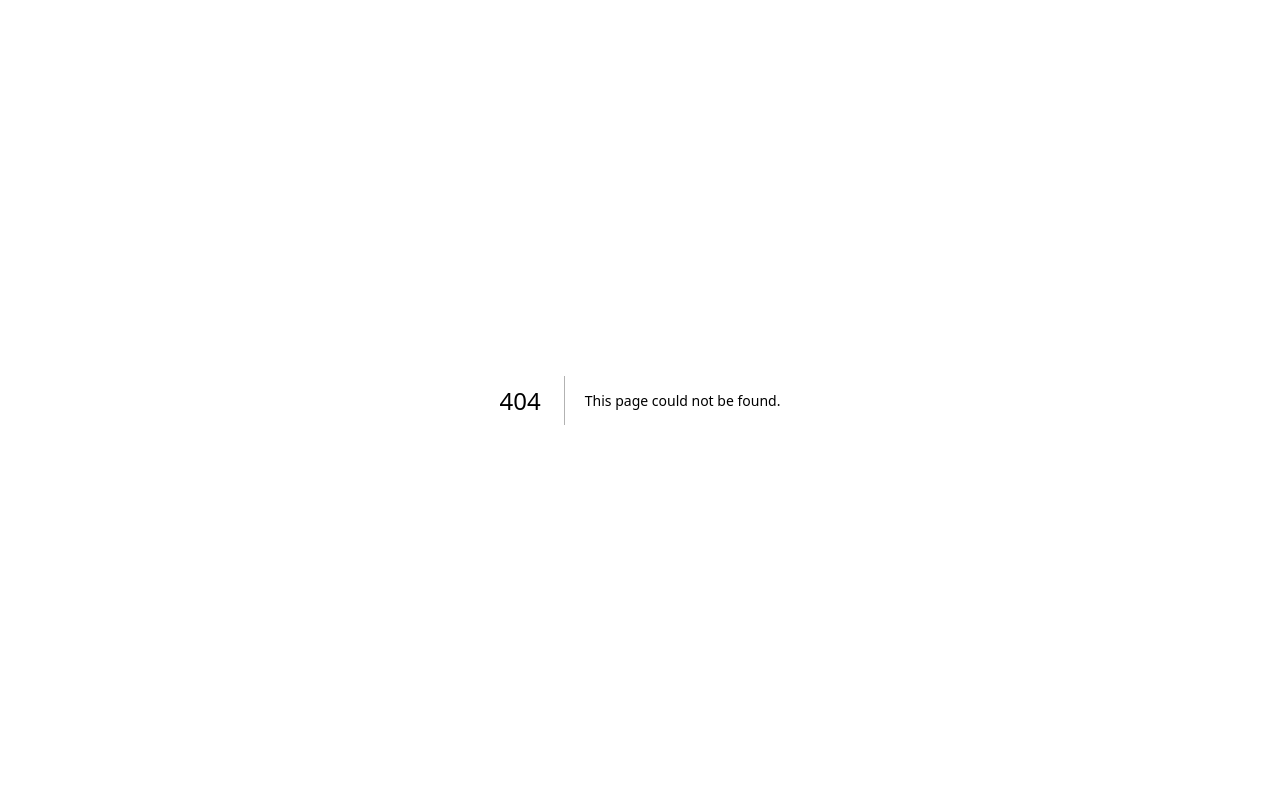
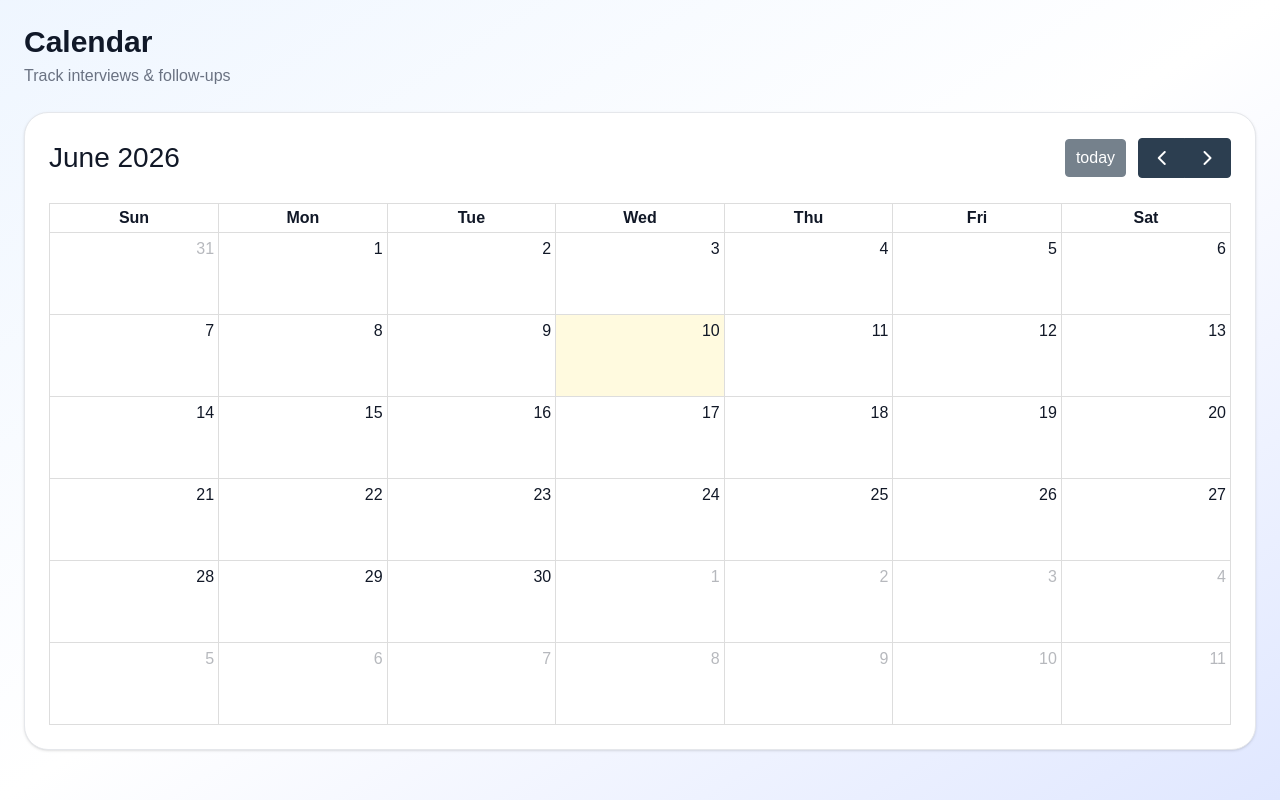
Before and after one commit to GaneshMirashi/jobtrackr-frontend, a Next.js app: page /calendar in a window 1280 px wide. Before the commit this address had no page. Built offline with nearby package versions, Linux system fonts and the light colour scheme; no server answers.

Commit message:
Added calender event with its installed packages.

```diff
--- /dev/null
+++ b/app/calendar/page.tsx
@@ -0,0 +1,50 @@
+"use client";
+
+import FullCalendar from "@fullcalendar/react";
+import dayGridPlugin from "@fullcalendar/daygrid";
+import interactionPlugin from "@fullcalendar/interaction";
+import { useCalendarEvents } from "@/hooks/useCalendarEvents";
+
+export default function CalendarPage() {
+
+  const { data, isLoading } = useCalendarEvents();
+
+  if (isLoading) {
+    return (
+      <div className="p-6">
+        Loading calendar...
+      </div>
+    );
+  }
+
+  return (
+    <div className="min-h-screen bg-gradient-to-br from-blue-50 via-white to-indigo-100 p-6">
+
+      {/* Header */}
+      <div className="mb-6">
+        <h1 className="text-3xl font-bold text-gray-900">
+          Calendar
+        </h1>
+
+        <p className="text-gray-500 mt-1">
+          Track interviews & follow-ups
+        </p>
+      </div>
+
+      {/* Calendar Card */}
+      <div className="bg-white rounded-3xl border border-gray-200 shadow-sm p-6">
+
+        <FullCalendar
+          plugins={[
+            dayGridPlugin,
+            interactionPlugin,
+          ]}
+          initialView="dayGridMonth"
+          height="auto"
+          events={data || []}
+        />
+
+      </div>
+    </div>
+  );
+}
--- a/components/Sidebar.tsx
+++ b/components/Sidebar.tsx
@@ -10,6 +10,7 @@ import {
   Bell,
   FileText,
   LogOut,
+  Calendar,
 } from "lucide-react";
 
 export default function Sidebar({
@@ -46,6 +47,11 @@ export default function Sidebar({
       href: "/resume",
       icon: FileText,
     },
+    {
+      name: "Calendar",
+      href: "/calendar",
+      icon: Calendar,
+    }
   ];
 
   return (
--- /dev/null
+++ b/hooks/useCalendarEvents.ts
@@ -0,0 +1,13 @@
+import { useQuery } from "@tanstack/react-query";
+import api from "@/lib/api";
+
+export const useCalendarEvents = () => {
+  return useQuery({
+    queryKey: ["calendar-events"],
+
+    queryFn: async () => {
+      const res = await api.get("/calendar-events/");
+      return res.data;
+    },
+  });
+};
--- a/package.json
+++ b/package.json
@@ -12,6 +12,9 @@
     "@dnd-kit/core": "^6.3.1",
     "@dnd-kit/sortable": "^10.0.0",
     "@dnd-kit/utilities": "^3.2.2",
+    "@fullcalendar/daygrid": "^6.1.20",
+    "@fullcalendar/interaction": "^6.1.20",
+    "@fullcalendar/react": "^6.1.20",
     "@hello-pangea/dnd": "^18.0.1",
     "@hookform/resolvers": "^5.2.2",
     "@tanstack/react-query": "^5.99.0",
```
Also changed, not shown: 1 other file (tests, documents, lock files or other folders).
